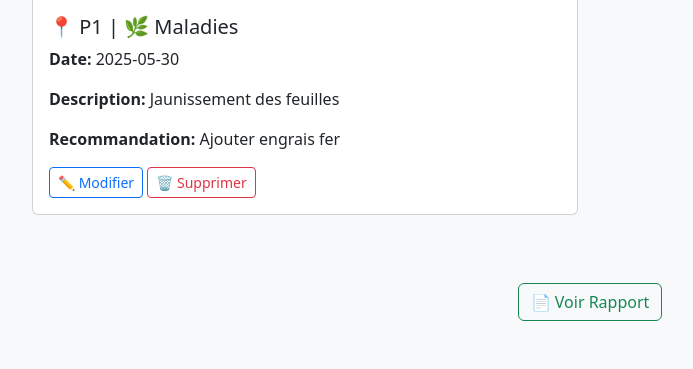
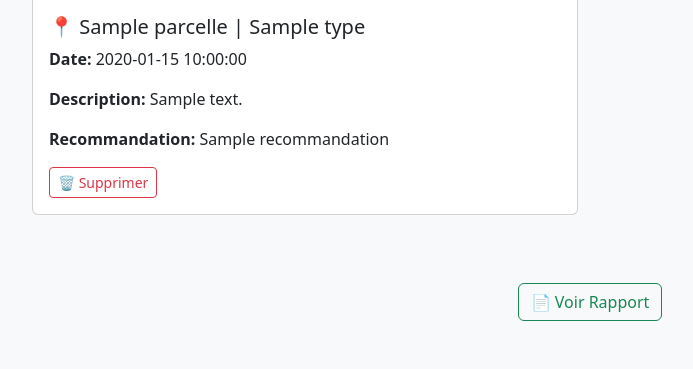
Before and after one commit to ismailamokrane/smoula_verger_pro_complete, a Flask app: template templates/surveillance.html in a window 1280 px wide. Shown: the part 1334-1703 px from the top of the page, without its empty margins (50-743 px from the left). Run offline with Flask 3, Linux system fonts and the light colour scheme; the template is opened without the code that fills it: most values are stand-ins (such as "Sample title", 1, 10 or a date in 2020); grey boxes marked "Sample" are stand-in pictures; some libraries are stand-ins or nearby versions.

Commit message:
mis a jour

```diff
--- a/app.py
+++ b/app.py
@@ -10,37 +10,15 @@ UPLOAD_FOLDER = 'static/uploads'
 os.makedirs(UPLOAD_FOLDER, exist_ok=True)
 app.config['UPLOAD_FOLDER'] = UPLOAD_FOLDER
 
-# Données temporaires
-users = {'admin': '1234'}
-parcelles = []
+observations = []
 
 @app.route('/')
 def home():
-    return redirect(url_for('login'))
-
-@app.route('/login', methods=['GET', 'POST'])
-def login():
-    error = ''
-    if request.method == 'POST':
-        username = request.form['username']
-        password = request.form['password']
-        if users.get(username) == password:
-            session['user'] = username
-            return redirect(url_for('dashboard'))
-        error = 'Identifiants incorrects'
-    return render_template('login.html', error=error)
-
-@app.route('/dashboard')
-def dashboard():
-    if 'user' not in session:
-        return redirect(url_for('login'))
-    return render_template('dashboard.html', parcelles=parcelles)
+    return redirect(url_for('surveillance'))
 
 @app.route('/surveillance', methods=['GET', 'POST'])
 def surveillance():
-    if 'user' not in session:
-        return redirect(url_for('login'))
-
+    global observations
     if request.method == 'POST':
         parcelle = request.form['parcelle']
         date = request.form['date']
@@ -56,6 +34,8 @@ def surveillance():
             photo.save(os.path.join(app.config['UPLOAD_FOLDER'], filename))
 
         observation = {
+            'id': len(observations) + 1,
+            'parcelle': parcelle,
             'date': date,
             'type': type_probleme,
             'produit': produit,
@@ -63,52 +43,36 @@ def surveillance():
             'recommandation': recommandation,
             'photo': filename
         }
-
-        for p in parcelles:
-            if p['name'] == parcelle:
-                p['observations'].append(observation)
-
+        observations.append(observation)
         return redirect(url_for('surveillance'))
 
-    return render_template('surveillance.html', parcelles=parcelles)
+    return render_template('surveillance.html', observations=observations)
 
-@app.route('/add_parcelle', methods=['POST'])
-def add_parcelle():
-    name = request.form['name']
-    parcelles.append({'name': name, 'observations': []})
-    return redirect(url_for('dashboard'))
+@app.route('/delete_observation/<int:id>')
+def delete_observation(id):
+    global observations
+    observations = [obs for obs in observations if obs['id'] != id]
+    return redirect(url_for('surveillance'))
 
-@app.route('/parcelle/<name>')
-def parcelle(name):
-    parcelle = next((p for p in parcelles if p['name'] == name), None)
-    return render_template('parcelle.html', parcelle=parcelle)
+@app.route('/rapports')
+def rapports():
+    return render_template('rapports.html', observations=observations)
 
-@app.route('/export_pdf/<name>')
-def export_pdf(name):
-    parcelle = next((p for p in parcelles if p['name'] == name), None)
-    if not parcelle:
-        return "Parcelle non trouvée", 404
-
+@app.route('/export_pdf')
+def export_pdf():
     pdf = FPDF()
     pdf.add_page()
     pdf.set_font("Arial", size=12)
-    pdf.cell(200, 10, txt=f"Rapport de Surveillance - {name}", ln=1, align='C')
+    pdf.cell(200, 10, txt="Rapport de Surveillance", ln=1, align='C')
     pdf.ln(5)
-    count = 1
-    for obs in parcelle['observations']:
-        pdf.multi_cell(0, 10, txt=f"{count}. Date: {obs['date']}, Observation: {obs['description']} (Photo {count})")
-        pdf.multi_cell(0, 10, txt=f"   Recommandation: {obs['recommandation']}")
-        pdf.ln(2)
-        count += 1
-    filepath = f"{name}_rapport.pdf"
+    for obs in observations:
+        pdf.cell(200, 10, txt=f"Parcelle: {obs['parcelle']} - {obs['date']}", ln=1)
+        pdf.multi_cell(0, 10, txt=f"Observation: {obs['description']}")
+        pdf.multi_cell(0, 10, txt=f"Recommandation: {obs['recommandation']}")
+        pdf.ln(5)
+    filepath = "rapport_observations.pdf"
     pdf.output(filepath)
     return send_file(filepath, as_attachment=True)
 
-@app.route('/logout')
-def logout():
-    session.pop('user', None)
-    return redirect(url_for('login'))
-
 if __name__ == '__main__':
-    PORT = int(os.environ.get("PORT", 10000))
-    app.run(host='0.0.0.0', port=PORT)
+    app.run(host='0.0.0.0', port=int(os.environ.get("PORT", 10000)))
--- a/templates/surveillance.html
+++ b/templates/surveillance.html
@@ -38,12 +38,20 @@
       document.getElementById("success-message").style.display = "block";
       setTimeout(() => document.getElementById("success-message").style.display = "none", 3000);
     }
+
+    function filterCards() {
+      const filter = document.getElementById("searchInput").value.toLowerCase();
+      const cards = document.querySelectorAll(".observation-card");
+      cards.forEach(card => {
+        const text = card.innerText.toLowerCase();
+        card.style.display = text.includes(filter) ? "block" : "none";
+      });
+    }
   </script>
 </head>
 <body class="bg-light">
 <div class="container py-5">
   <h2 class="text-success mb-4">📸 Surveillance - Nouvelle Observation</h2>
-
   <div id="success-message" class="alert alert-success success-message">✅ Observation ajoutée avec succès !</div>
 
   <form method="post" enctype="multipart/form-data" action="/add_observation" onsubmit="showSuccess()">
@@ -55,12 +63,10 @@
         <option value="P3">P3</option>
       </select>
     </div>
-
     <div class="mb-3">
       <label for="date" class="form-label">📅 Date</label>
       <input type="date" name="date" class="form-control" required>
     </div>
-
     <div class="mb-3">
       <label for="type_probleme" class="form-label">⚠️ Type de problème</label>
       <select name="type_probleme" id="type_probleme" class="form-select" onchange="toggleProduits()" required>
@@ -72,51 +78,49 @@
         <option value="autres">❗ Autres</option>
       </select>
     </div>
-
     <div class="mb-3" id="produit_section" style="display:none;">
       <label for="produit" class="form-label">💡 Produit recommandé</label>
       <select name="produit" id="produit" class="form-select"></select>
     </div>
-
     <div class="mb-3">
       <label for="description" class="form-label">📝 Description</label>
       <textarea name="description" class="form-control" rows="3" required></textarea>
     </div>
-
     <div class="mb-3">
       <label for="recommandation" class="form-label">🧠 Recommandation</label>
       <textarea name="recommandation" class="form-control" rows="2"></textarea>
     </div>
-
     <div class="mb-3">
       <label for="photo" class="form-label">📷 Photo (ou caméra)</label>
       <input type="file" name="photo" accept="image/*" capture="environment" class="form-control">
     </div>
-
     <button type="submit" class="btn btn-success">✅ Ajouter l'observation</button>
   </form>
 
   <hr class="my-5">
 
   <h4 class="text-secondary">👁️ Observations enregistrées</h4>
-  <input class="form-control mb-3" placeholder="🔍 Filtrer par mot-clé ou parcelle">
+  <input id="searchInput" class="form-control mb-3" placeholder="🔍 Filtrer par mot-clé ou parcelle" onkeyup="filterCards()">
 
-  <div class="row">
-    <!-- Ici tu vas afficher dynamiquement les observations avec tri, suppression, modification -->
+  <div class="row" id="observations-container">
+    {% for obs in observations %}
     <div class="col-md-6 observation-card">
       <div class="card">
-        <img src="/static/uploads/sample.jpg" class="card-img-top" alt="Photo">
+        {% if obs.photo %}
+        <img src="/static/uploads/{{ obs.photo }}" class="card-img-top" alt="Photo">
+        {% endif %}
         <div class="card-body">
-          <h5 class="card-title">📍 P1 | 🌿 Maladies</h5>
-          <p class="card-text"><strong>Date:</strong> 2025-05-30</p>
-          <p><strong>Description:</strong> Jaunissement des feuilles</p>
-          <p><strong>Recommandation:</strong> Ajouter engrais fer</p>
-          <button class="btn btn-sm btn-outline-primary">✏️ Modifier</button>
-          <button class="btn btn-sm btn-outline-danger">🗑 Supprimer</button>
+          <h5 class="card-title">📍 {{ obs.parcelle }} | {{ obs.type }}</h5>
+          <p class="card-text"><strong>Date:</strong> {{ obs.date }}</p>
+          <p><strong>Description:</strong> {{ obs.description }}</p>
+          <p><strong>Recommandation:</strong> {{ obs.recommandation }}</p>
+          <form method="post" action="/delete_observation/{{ loop.index0 }}" style="display:inline;">
+            <button class="btn btn-sm btn-outline-danger">🗑 Supprimer</button>
+          </form>
         </div>
       </div>
     </div>
-    <!-- Répéter pour chaque observation -->
+    {% endfor %}
   </div>
 
   <div class="mt-5 text-center">
```
